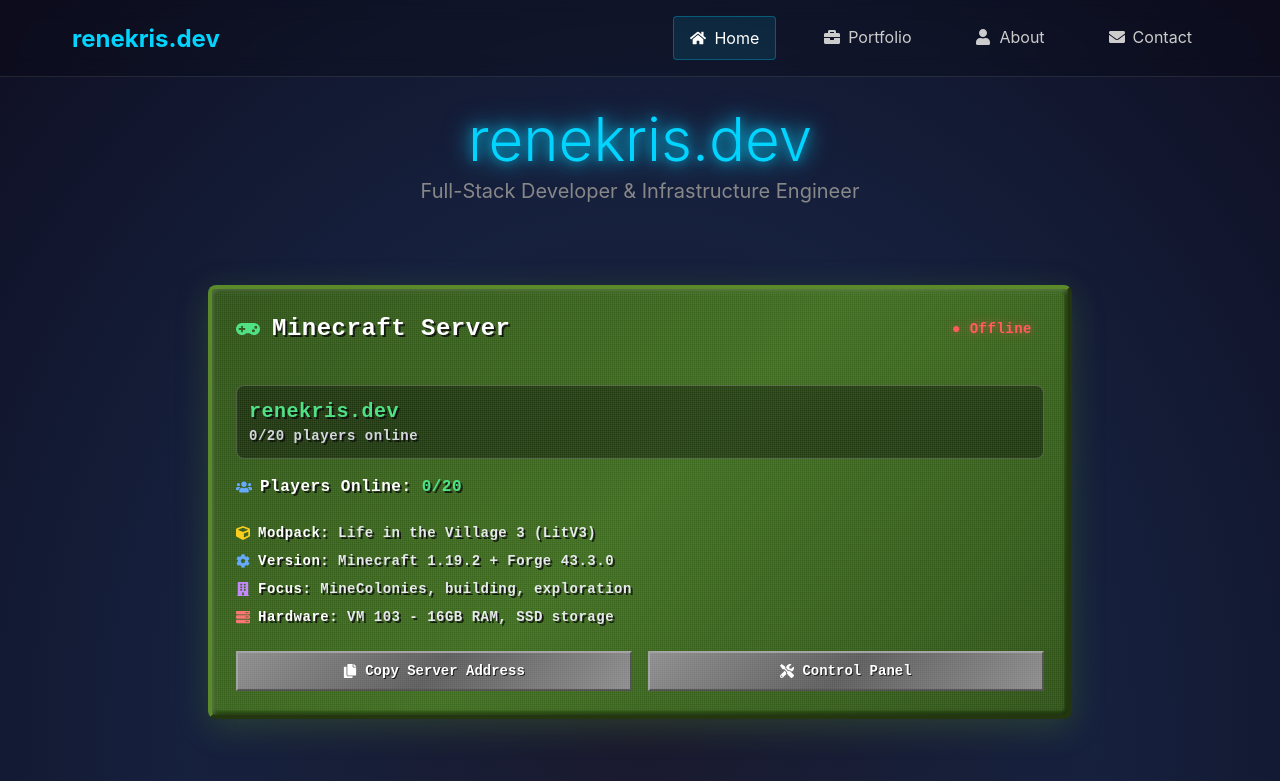
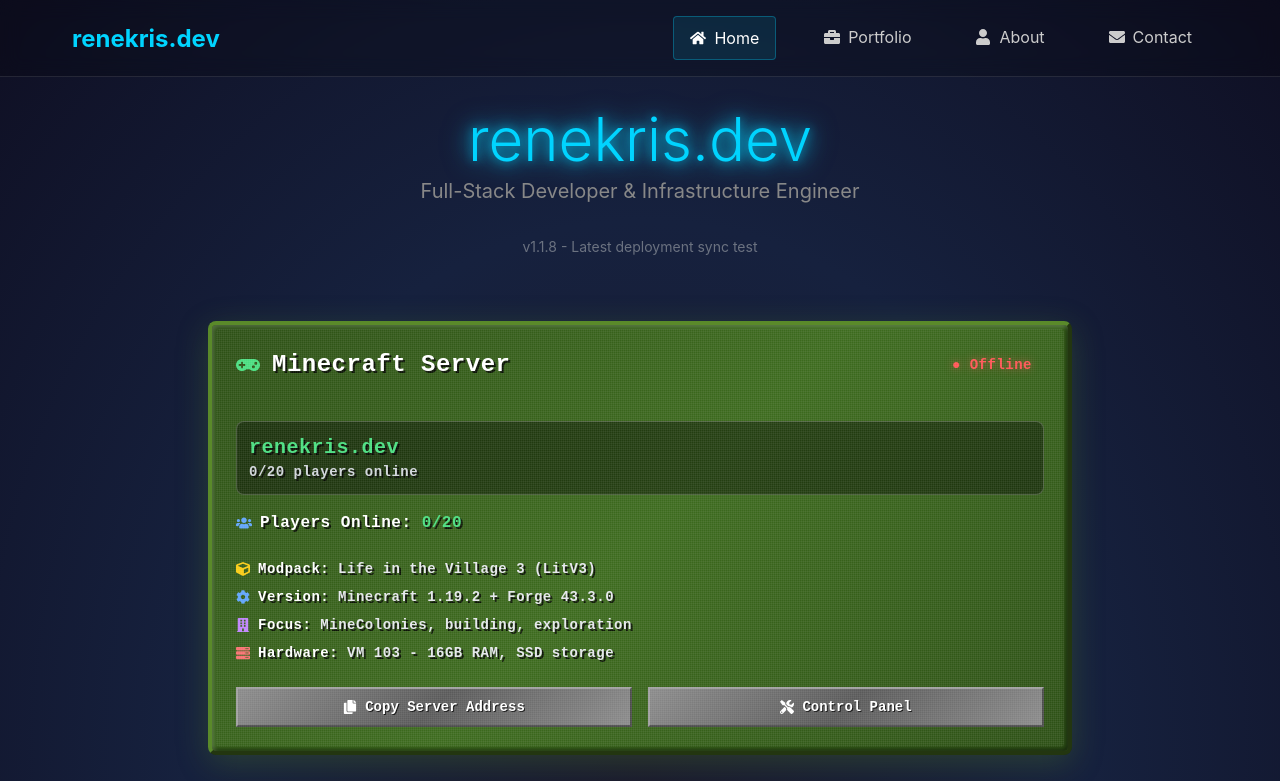
Before and after one commit to renekris/renekris-dev-website, a React (Create React App) app: page / in a window 1280 px wide. Shown: the top 781 px of the page. Built offline with nearby package versions, Linux system fonts and the light colour scheme; no server answers.

Commit message:
Add visible version indicator to force new bundle hash and confirm deployment sync

```diff
--- a/package.json
+++ b/package.json
@@ -1,6 +1,6 @@
 {
   "name": "renekris-dev-website",
-  "version": "1.1.8",
+  "version": "1.1.9",
   "description": "Renekris.dev React website with system status monitoring",
   "private": true,
   "dependencies": {
--- a/src/App.js
+++ b/src/App.js
@@ -14,6 +14,7 @@
         <header className="text-center mb-12">
           <h1 className="text-5xl md:text-6xl font-light mb-2 text-primary glow-text">renekris.dev</h1>
           <p className="text-xl text-text-secondary mb-8">Full-Stack Developer & Infrastructure Engineer</p>
+          <div className="text-sm text-gray-500 mb-4">v1.1.8 - Latest deployment sync test</div>
         </header>
 
         <Services />
```
